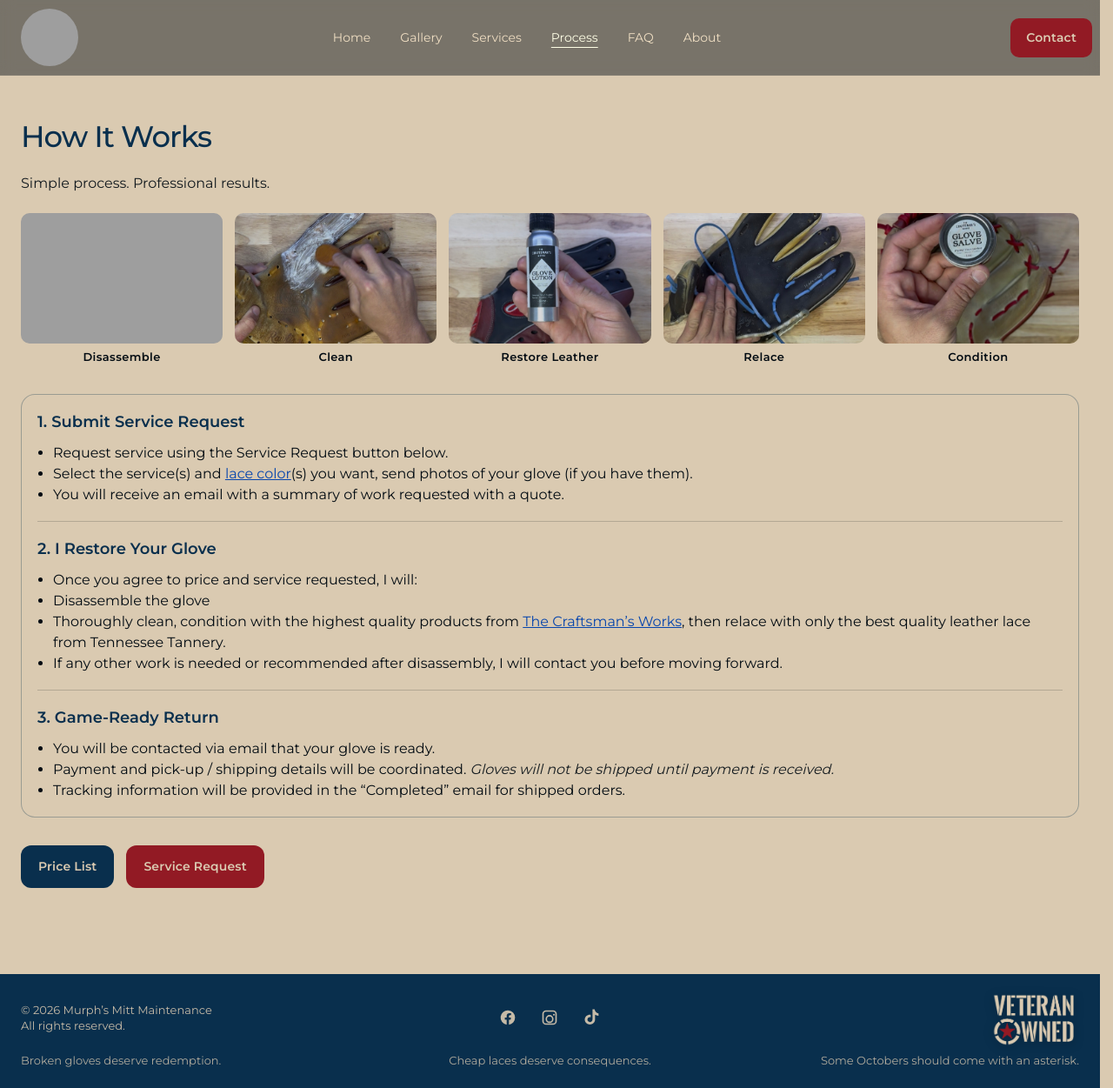
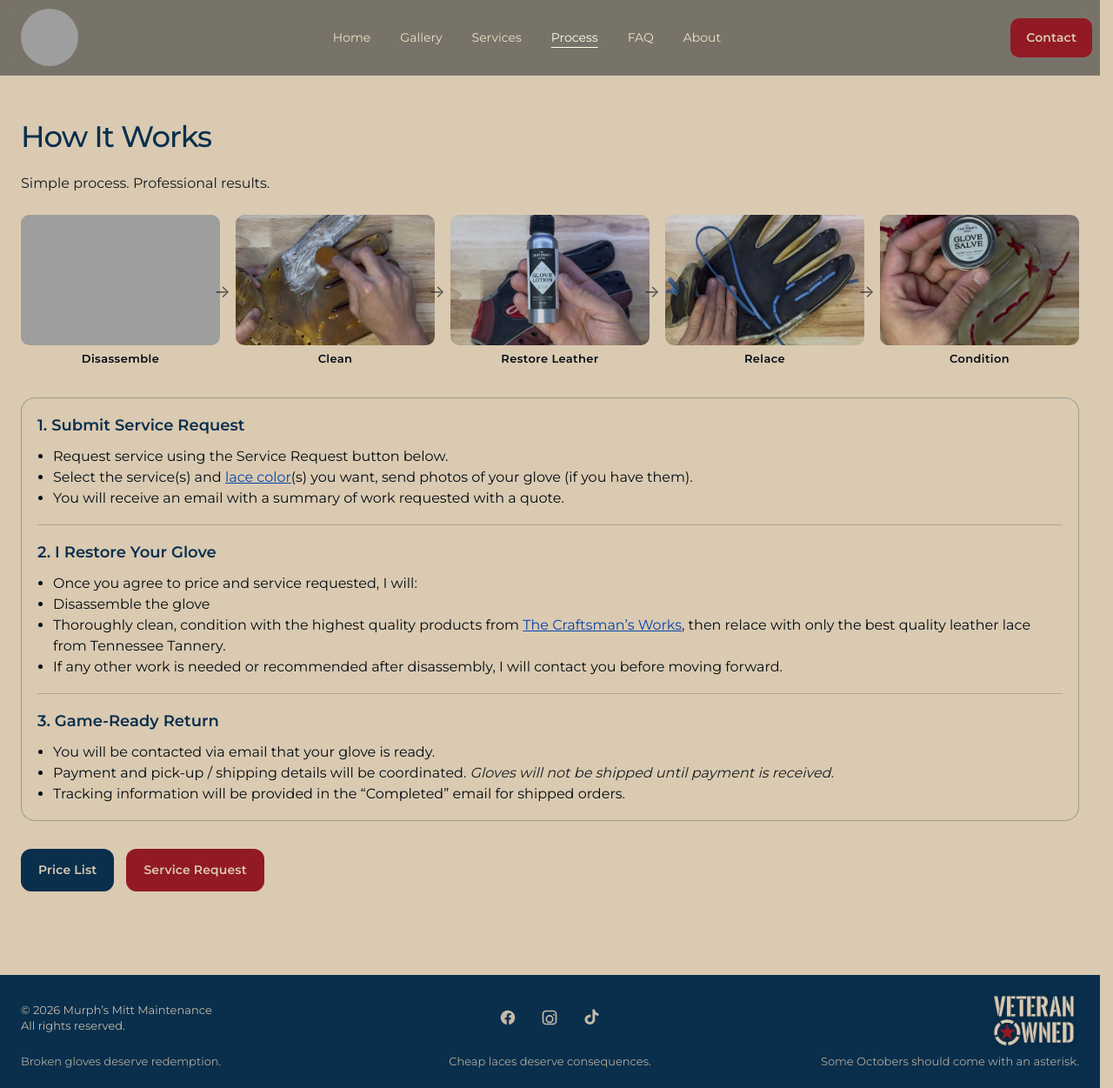
Before and after one commit to kbrettmurphy-ctrl/murphsmitts, a Jekyll site: the page built from process/index.html, in a window 1280 px wide and 1251 px high. Shown: the whole window at 87% size. Built offline with Jekyll 4.4.1, drawn with Linux system fonts in a browser that asks for light colours; grey boxes are pictures that could not be loaded.

Commit message:
Update styles-16.css

```diff
--- a/assets/css/styles-16.css
+++ b/assets/css/styles-16.css
@@ -457,13 +457,15 @@ hr.rule{
 .process-gallery{
   display:grid;
   grid-template-columns:repeat(5,1fr);
-  gap:14px;
-  margin:22px 0 32px;
+  gap:18px;
+  margin:24px 0 34px;
+  position:relative;
 }
 
 .process-gallery figure{
   margin:0;
   text-align:center;
+  position:relative;
 }
 
 .process-gallery img{
@@ -480,6 +482,18 @@ hr.rule{
   font-weight:600;
   letter-spacing:.03em;
   color:var(--ink-light);
+}
+
+/* arrows between steps */
+.process-gallery figure:not(:last-child)::after{
+  content:"→";
+  position:absolute;
+  right:-12px;
+  top:50%;
+  transform:translateY(-50%);
+  font-size:20px;
+  color:var(--ink-light);
+  opacity:.6;
 }
 
 /* =========================
@@ -1071,6 +1085,9 @@ body.home footer{
   .process-gallery{
     grid-template-columns:repeat(2,1fr);
   }
+  .process-gallery figure::after{
+    display:none;
+  }
   .process-gallery img{
     height:140px;
   }
```
